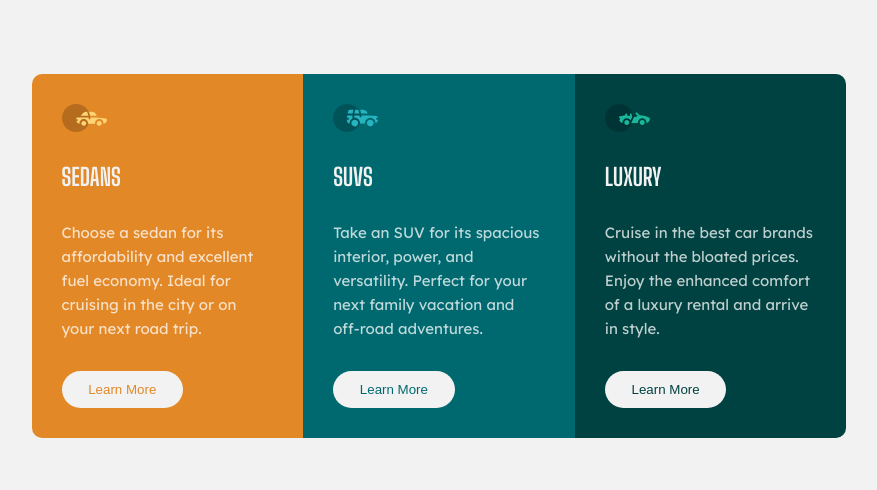
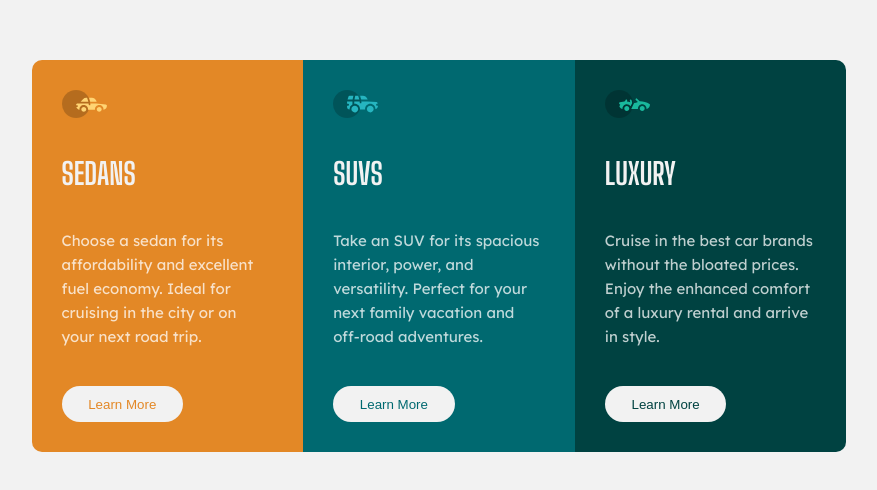
Before and after one commit to Kamania/3-column-preview-card-component-main, a plain HTML site: page index.html in a window 1280 px wide. Shown: the part 144-634 px from the top of the page, without its empty margins (201-1078 px from the left). Drawn offline with Linux system fonts and the light colour scheme.

```diff
--- a/style.css
+++ b/style.css
@@ -29,7 +29,7 @@ body,.btn-more {
 .title{
     font-family: 'Big Shoulders Display', sans-serif;
     font-weight: 700;
-    font-size: 1.6em;
+    font-size: 2em;
     color: var(--very-light-gray);
     text-transform: uppercase;
 }
@@ -137,7 +137,7 @@ body,.btn-more {
     .category{
         display: flex;
         flex-direction: column;
-        row-gap: 2em;
+        row-gap: 2.5em;
     }
 
     .orange{
```
